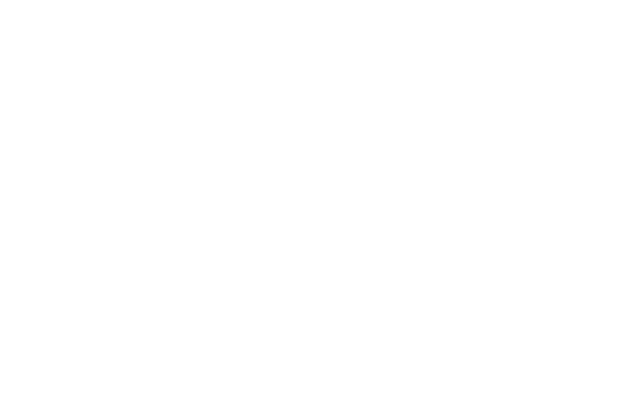
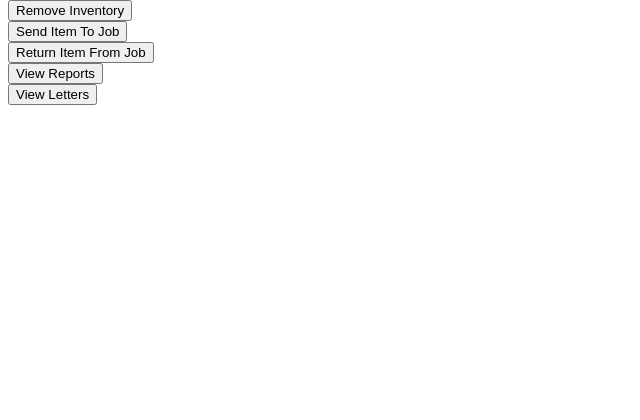
Before and after one commit to DonaldCapodilupo/Generic-Inventory-Software, a Flask app: page /main in a window 1280 px wide. Before the commit the part shown is empty. Shown: the part 333-753 px from the top of the page, without its empty margins (0-640 px from the left). Run offline with Flask 2, Linux system fonts and the light colour scheme.

Commit message:
Main window buttons and labels added.

```diff
--- a/templates/main.html
+++ b/templates/main.html
@@ -5,6 +5,36 @@
     <title>Title</title>
 </head>
 <body>
-Hello World
+<div class="main_Wrapper">
+    <div class="company_Logo">
+        <img src="../static/Company Logo.png" alt="Generic Demolition Company!">
+    </div>
+    <form action="{{ url_for('main_Screen') }}" method="POST">
+
+        <div class=add_Inventory_Item">
+            <button type="submit" value="add_Inventory_Item">Add Inventory</button>
+        </div>
+        <div class=remove_Inventory_Item">
+            <button type="submit" value="remove_Inventory_Item">Remove Inventory</button>
+        </div>
+        <div class=item_Inventory_To_Job">
+            <button type="submit" value="job_Out_Item">Send Item To Job</button>
+        </div>
+        <div class=item_From_Job_To_Inventory">
+            <button type="submit" value="job_In_Item">Return Item From Job</button>
+        </div>
+
+        <div class=Reports_Button">
+            <button type="submit" value="get_reports">View Reports</button>
+        </div>
+
+        <div class=Letters_Button">
+            <button type="submit" value="get_Letters">View Letters</button>
+        </div>
+
+
+    </form>
+
+</div>
 </body>
 </html>
```
